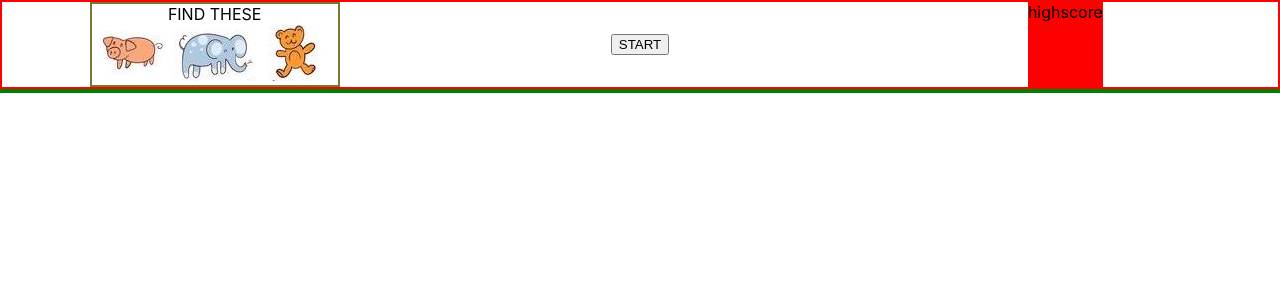
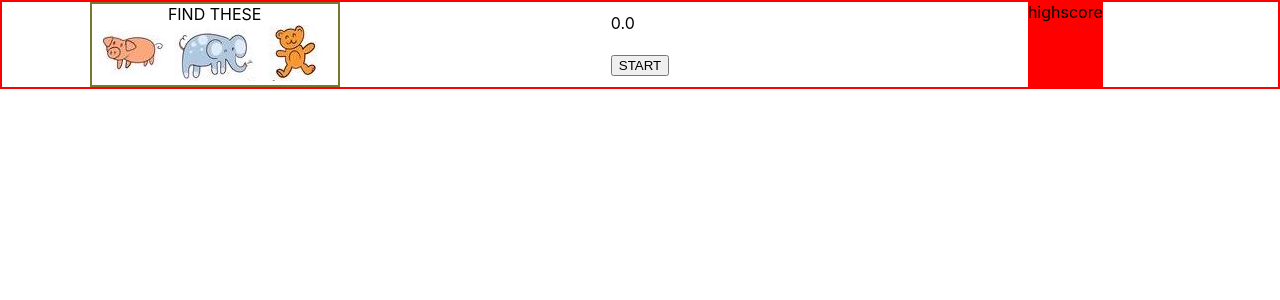
Before and after one commit to hoholabs/image-tagger, a React (Create React App) app: page / in a window 1280 px wide. Shown: the top 300 px of the page. Built offline with nearby package versions, Linux system fonts and the light colour scheme.

Commit message:
tweaks to the timer

```diff
--- a/src/App.js
+++ b/src/App.js
@@ -10,26 +10,6 @@ function App() {
     const [isActive, setIsActive] = useState(false);
     const [time, setTime] = useState(0);
 
-    useEffect(() => {
-        let interval = null;
-        if (isActive) {
-            interval = setInterval(() => {
-                let newTime = time + 1;
-                setTime(newTime);
-            }, 1000);
-        } else if (!isActive && time !== 0) {
-            clearInterval(interval);
-        }
-        return () => clearInterval(interval);
-    }, [isActive, time]);
-
-    useEffect(() => {
-        if (checkLegend()) {
-            console.log(time);
-            setIsActive(false);
-        }
-    }, [legend]);
-
     const checkLegend = () => {
         for (let index = 0; index < legend.length; index++) {
             const element = legend[index];
@@ -40,9 +20,9 @@ function App() {
         return true;
     };
 
-    function loadPuzzle(puzzle) {
+    const loadPuzzle = (puzzle) => {
         setPuzzle(puzzle);
-    }
+    };
 
     const startPuzzle = () => {
         setIsActive(true);
@@ -58,6 +38,25 @@ function App() {
         loadPuzzle(puzzle);
     });
 
+    useEffect(() => {
+        let interval = null;
+        if (isActive) {
+            interval = setInterval(() => {
+                let newTime = Math.round((time + 0.1) * 10) / 10;
+                setTime(newTime);
+            }, 100);
+        } else if (!isActive && time !== 0) {
+            clearInterval(interval);
+        }
+        return () => clearInterval(interval);
+    }, [isActive, time]);
+
+    useEffect(() => {
+        if (checkLegend()) {
+            setIsActive(false);
+        }
+    }, [legend]);
+
     return (
         <div className="App">
             <Nav
@@ -68,6 +67,7 @@ function App() {
                 isActive={isActive}
                 time={time}
             />
+            {isActive && (
                 <Puzzle
                     puzzle={puzzle}
                     time={time}
@@ -75,6 +75,7 @@ function App() {
                     isActive={isActive}
                     changeLegend={changeLegend}
                 />
+            )}
         </div>
     );
 }
--- a/src/Nav.js
+++ b/src/Nav.js
@@ -37,7 +37,7 @@ function Nav(props) {
                 </div>
             </div>
             <div id="timer">
-                {props.isActive && <span>{props.time}</span>}
+                {<span>{props.time.toFixed(1)}</span>}
                 {!props.isActive && (
                     <button onClick={props.startPuzzle}>START</button>
                 )}
--- a/src/Puzzle.js
+++ b/src/Puzzle.js
@@ -29,13 +29,11 @@ function Puzzle(props) {
 
     return (
         <div id="puzzle">
-            {props.isActive && (
-                <img
-                    onClick={checkCoords}
-                    src={props.puzzle.img}
-                    alt="hidden object puzzle"
-                ></img>
-            )}
+            <img
+                onClick={checkCoords}
+                src={props.puzzle.img}
+                alt="hidden object puzzle"
+            ></img>
         </div>
     );
 }
```
Lines whose indentation alone changed are shown as unchanged.
